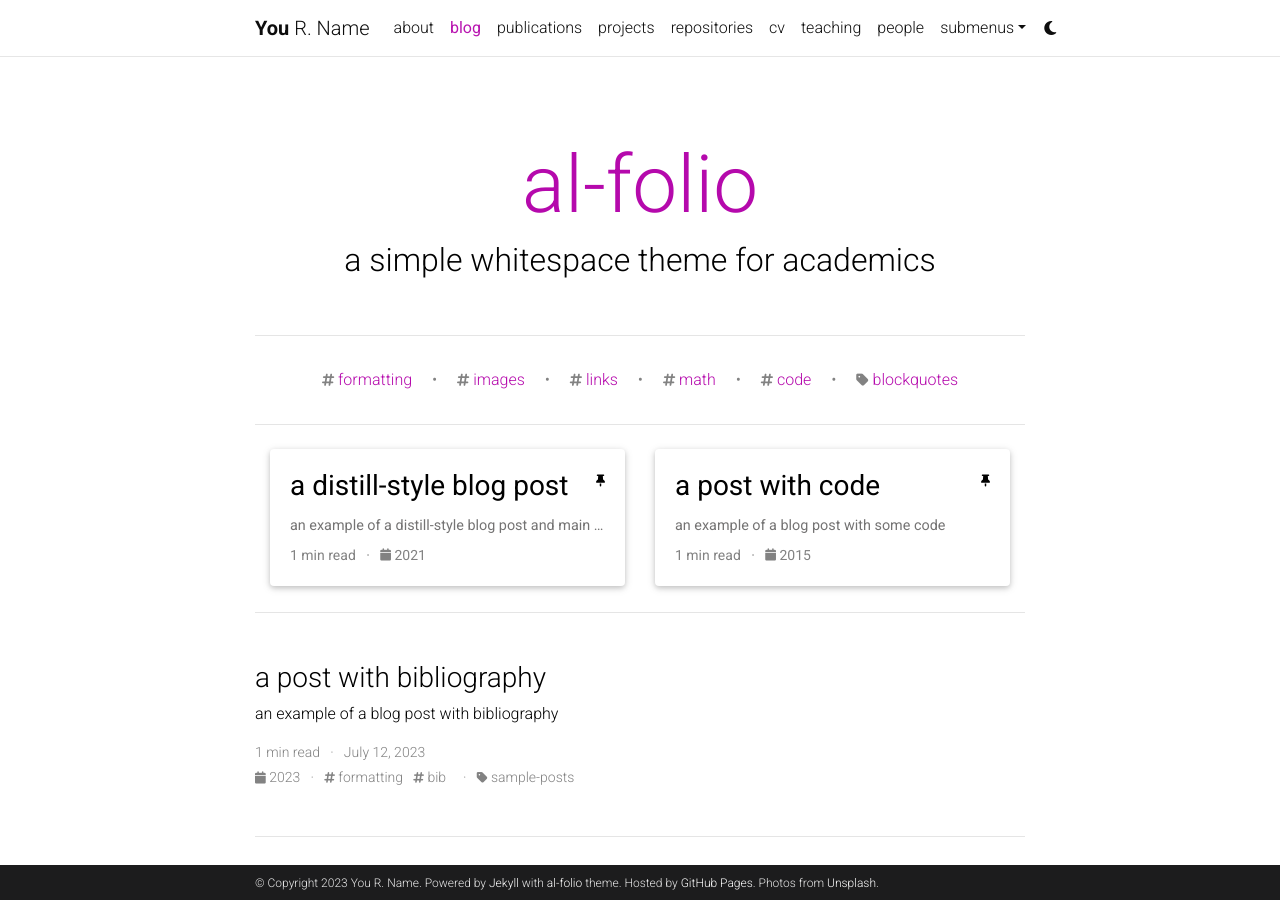
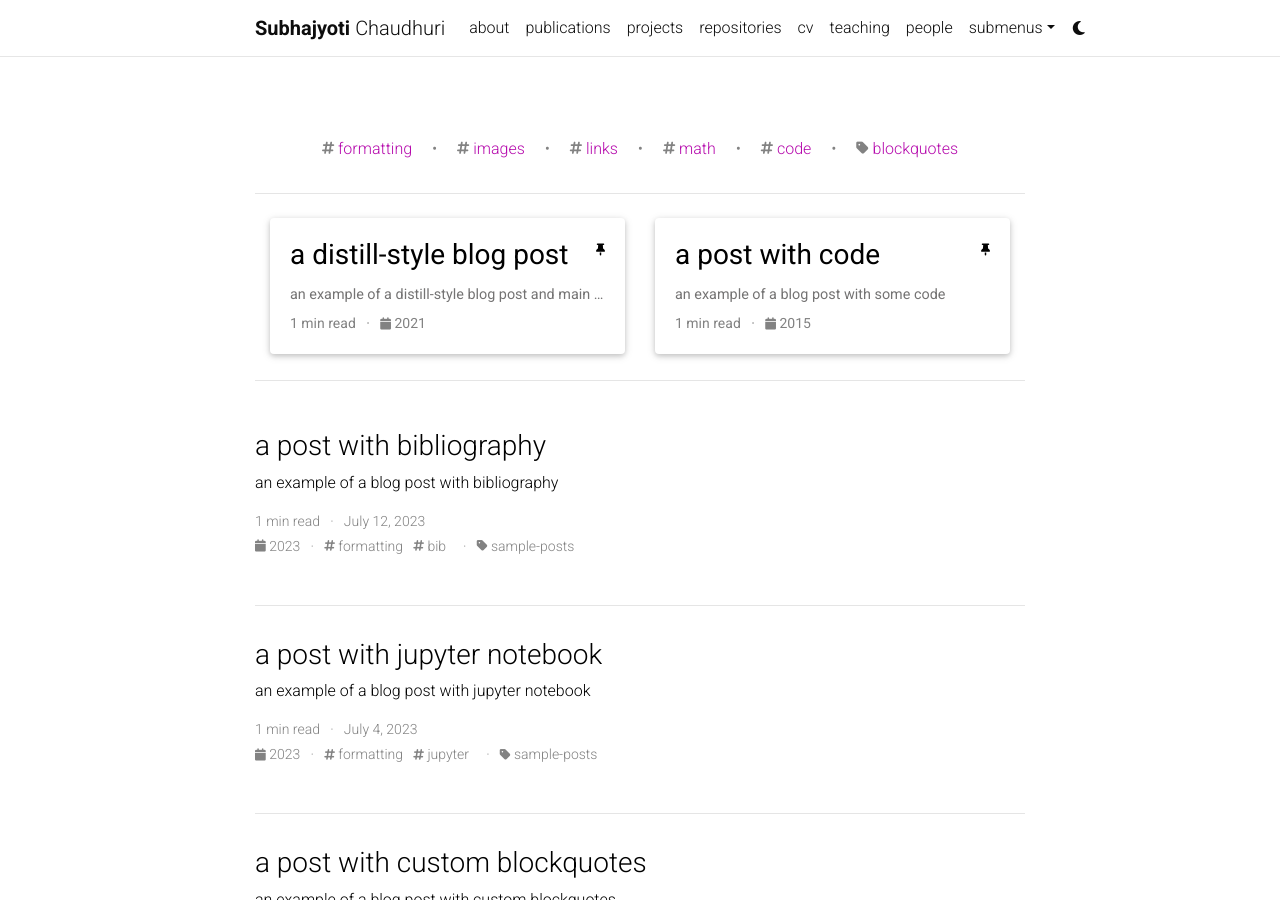
Before and after one commit to subhajyotichaudhuri/subhajyotichaudhuri.github.io, a Jekyll site: the page built from blog/index.html, in a window 1280 px wide and 900 px high. Built offline with Jekyll 4.4.1, drawn with Linux system fonts in a browser that asks for light colours; the list of posts is cut into pages by our own code; comment, search, counter and statistics services are not loaded; a style sheet for code colours, icons or effects is not loaded; some of the changed text lies outside the part shown.

Commit message:
Update _config.yml

```diff
--- a/_config.yml
+++ b/_config.yml
@@ -3,23 +3,23 @@
 # -----------------------------------------------------------------------------
 
 title: blank # the website title (if blank, full name will be used instead)
-first_name: You
-middle_name: R.
-last_name: Name
-email: you@example.com
+first_name: Subhajyoti
+middle_name:
+last_name: Chaudhuri
+email: subhajyoti.chaudhuri@northwestern.edu
 description: > # the ">" symbol means to ignore newlines until "footer_text:"
-  A simple, whitespace theme for academics. Based on [*folio](https://github.com/bogoli/-folio) design.
+#  A simple, whitespace theme for academics. Based on [*folio](https://github.com/bogoli/-folio) design.
 footer_text: >
-  Powered by <a href="https://jekyllrb.com/" target="_blank">Jekyll</a> with <a href="https://github.com/alshedivat/al-folio">al-folio</a> theme.
-  Hosted by <a href="https://pages.github.com/" target="_blank">GitHub Pages</a>.
-  Photos from <a href="https://unsplash.com" target="_blank">Unsplash</a>.
-keywords: jekyll, jekyll-theme, academic-website, portfolio-website  # add your own keywords or leave empty
+#  Powered by <a href="https://jekyllrb.com/" target="_blank">Jekyll</a> with <a href="https://github.com/alshedivat/al-folio">al-folio</a> theme.
+#  Hosted by <a href="https://pages.github.com/" target="_blank">GitHub Pages</a>.
+#  Photos from <a href="https://unsplash.com" target="_blank">Unsplash</a>.
+keywords: subhajyoti, subhajyotichaudhuri, subha, subhajyoti-chaudhuri, dft, electronic-structure, computational-chemistry  # add your own keywords or leave empty
 
 lang: en # the language of your site (for example: en, fr, cn, ru, etc.)
 icon: ⚛️  # the emoji used as the favicon (alternatively, provide image name in /assets/img/)
 
-url: https://alshedivat.github.io # the base hostname & protocol for your site
-baseurl: /al-folio # the subpath of your site, e.g. /blog/
+url: https://subhajyotichaudhuri.github.io # the base hostname & protocol for your site
+baseurl: # the subpath of your site, e.g. /blog/
 last_updated: false # set to true if you want to display last updated in the footer
 impressum_path:  # set to path to include impressum link in the footer, use the same path as permalink in a page, helps to conform with EU GDPR
 
@@ -41,14 +41,14 @@
 # will use title and url fields
 # Take a look to https://github.com/jekyll/jekyll-feed for more customization
 
-rss_icon: true
+rss_icon: false
 
 # -----------------------------------------------------------------------------
 # Layout
 # -----------------------------------------------------------------------------
 
 navbar_fixed: true
-footer_fixed: true
+footer_fixed: false
 
 # Dimensions
 max_width: 800px
@@ -69,11 +69,11 @@
 
 github_username: # your GitHub user name
 gitlab_username: # your GitLab user name
-twitter_username: # your Twitter handle
+twitter_username: hartreefocker # your Twitter handle
 mastodon_username: # your mastodon instance+username in the format instance.tld/@username
-linkedin_username: # your LinkedIn user name
+linkedin_username: subhajyotichaudhuri # your LinkedIn user name
 telegram_username: # your Telegram user name
-scholar_userid: # your Google Scholar ID
+scholar_userid: ZGU-ZScAAAAJ # your Google Scholar ID
 semanticscholar_id: # your Semantic Scholar ID
 whatsapp_number: # your WhatsApp number (full phone number in international format. Omit any zeroes, brackets, or dashes when adding the phone number in international format.)
 orcid_id: # your ORCID ID
@@ -104,7 +104,7 @@
 wechat_qr: # filename of your wechat qr-code saved as an image (e.g., wechat-qr.png if saved to assets/img/wechat-qr.png)
 
 contact_note: >
-  You can even add a little note about which of these is the best way to reach you.
+  I do check social media from time to time. Best way to reach me is by email
 
 # -----------------------------------------------------------------------------
 # Analytics and search engine verification
@@ -120,10 +120,10 @@
 # Blog
 # -----------------------------------------------------------------------------
 
-blog_name: al-folio # blog_name will be displayed in your blog page
-blog_nav_title: blog # your blog must have a title for it to be displayed in the nav bar
-blog_description: a simple whitespace theme for academics
-permalink: /blog/:year/:title/
+#blog_name: al-folio # blog_name will be displayed in your blog page
+#blog_nav_title: blog # your blog must have a title for it to be displayed in the nav bar
+#blog_description: a simple whitespace theme for academics
+#permalink: /blog/:year/:title/
 
 # Pagination
 pagination:
@@ -272,8 +272,8 @@
 
 scholar:
 
-  last_name: [Einstein]
-  first_name: [Albert, A.]
+  last_name: [Chaudhuri]
+  first_name: [Subhajyoti]
 
   style: apa
   locale: en
@@ -306,8 +306,8 @@
 filtered_bibtex_keywords: [abbr, abstract, arxiv, bibtex_show, html, pdf, selected, supp, blog, code, poster, slides, website, preview, altmetric]
 
 # Maximum number of authors to be shown for each publication (more authors are visible on click)
-max_author_limit: 3  # leave blank to always show all authors
-more_authors_animation_delay: 10  # more authors are revealed on click using animation; smaller delay means faster animation
+max_author_limit: 3 # leave blank to always show all authors
+more_authors_animation_delay: 20  # more authors are revealed on click using animation; smaller delay means faster animation
 
 # Enables publication thumbnails. If disabled, none of the publications will display thumbnails, even if specified in the bib entry.
 enable_publication_thumbnails: true
```
